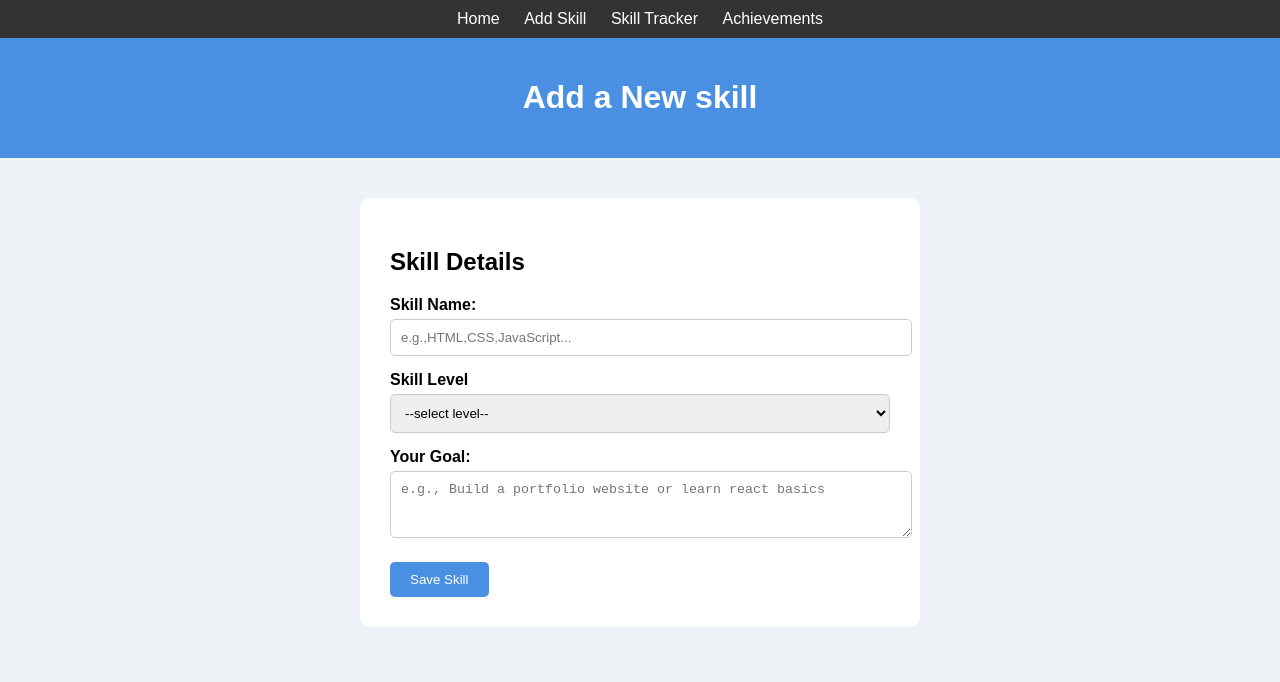
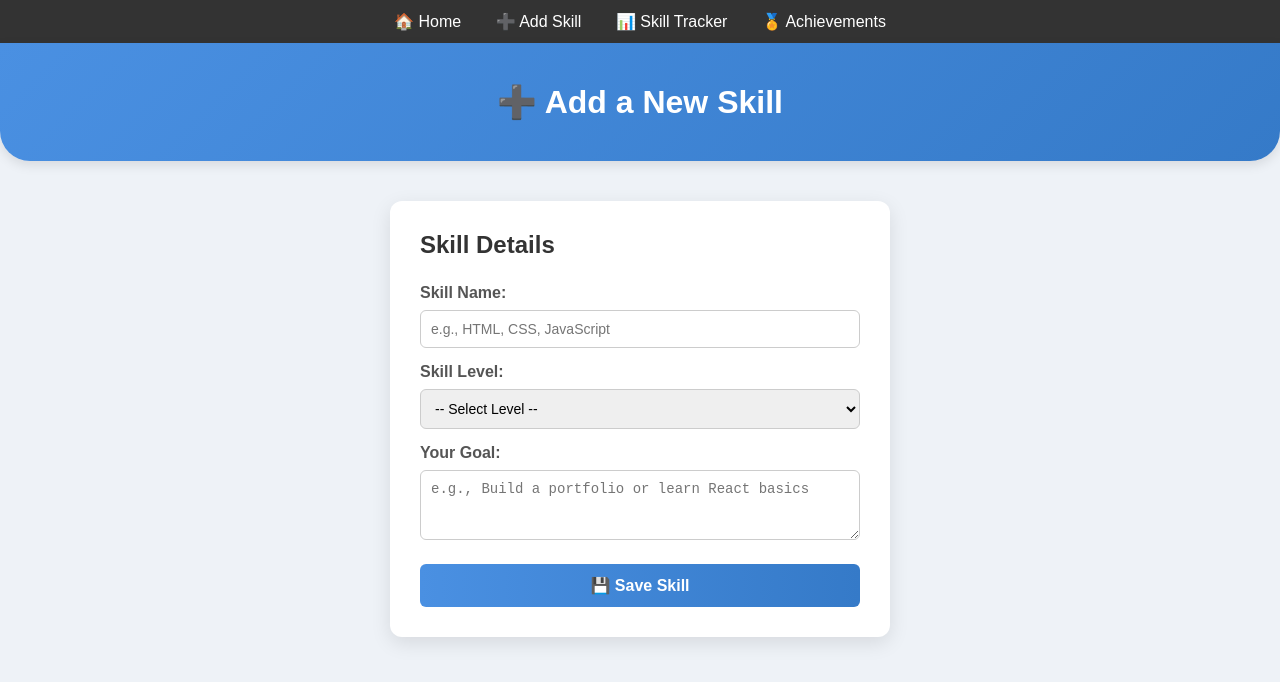
Before and after one commit to ravalika-rajula/track-my-skills, a plain HTML site: page add-skill.html in a window 1280 px wide. Drawn offline with Linux system fonts and the light colour scheme.

Commit message:
Update add-skill.html

```diff
--- a/add-skill.html
+++ b/add-skill.html
@@ -1,84 +1,138 @@
 <!DOCTYPE html>
-<html>
+<html lang="en">
 <head>
-        <title>Add skill - Track My Skills</title>
+  <meta charset="UTF-8" />
+  <title>Add Skill - Track My Skills</title>
   <style>
-        body {
-            font-family: Ariel, sans-serif;
-            background-color: #eef2f7;
-            margin:0;
+    * {
+      box-sizing: border-box;
+      margin: 0;
       padding: 0;
     }
-        header{
-            background-color: #4a90e2;
-            color: white;
-            padding: 20px;
+
+    body {
+      font-family: Arial, sans-serif;
+      background-color: #eef2f7;
+    }
+
+    nav {
+      background-color: #333;
+      padding: 12px 0;
       text-align: center;
     }
+
+    nav a {
+      color: white;
+      margin: 0 15px;
+      text-decoration: none;
+      font-weight: 500;
+      transition: color 0.3s ease;
+    }
+
+    nav a:hover {
+      color: #4a90e2;
+    }
+
+    header {
+      background: linear-gradient(135deg, #4a90e2, #357ac8);
+      color: white;
+      padding: 40px 20px;
+      text-align: center;
+      border-radius: 0 0 30px 30px;
+      box-shadow: 0 4px 12px rgba(0,0,0,0.1);
+    }
+
     .form-container {
       background-color: white;
-            width: 80%;
+      width: 90%;
       max-width: 500px;
       margin: 40px auto;
       padding: 30px;
-            border-radius: 10px;
-            box-shadow: 0 4px 10px rgba(0,0,0,0,1);
+      border-radius: 12px;
+      box-shadow: 0 6px 20px rgba(0, 0, 0, 0.1);
     }
-        .form-container h2{
-            margin-bottom: 20px;
+
+    .form-container h2 {
+      margin-bottom: 25px;
+      color: #333;
+      font-size: 24px;
     }
+
     label {
       display: block;
       margin-top: 15px;
       font-weight: bold;
+      color: #555;
     }
+
     input, select, textarea {
       width: 100%;
       padding: 10px;
-            margin-top: 5px;
-            border-radius: 5px;
+      margin-top: 8px;
+      border-radius: 6px;
       border: 1px solid #ccc;
+      font-size: 14px;
     }
+
     button {
-            background-color: #4a90e2;
+      background: linear-gradient(to right, #4a90e2, #357ac8);
       color: white;
-            padding: 10px 20px;
+      padding: 12px;
       border: none;
-            border-radius: 5px;
+      border-radius: 6px;
       margin-top: 20px;
-            cursor : pointer;
+      width: 100%;
+      font-size: 16px;
+      font-weight: bold;
+      cursor: pointer;
+      transition: background 0.3s ease, transform 0.2s ease;
     }
-        button.hover {
-            background-color: #357ac8;
+
+    button:hover {
+      background: linear-gradient(to right, #357ac8, #2f6bbf);
+      transform: scale(1.03);
+    }
+
+    @media (max-width: 600px) {
+      .form-container {
+        padding: 20px;
+      }
     }
   </style>
 </head>
 <body>
-        <nav style="background-color:#333; padding:10px; text-align:center;">
-  <a href="index.html" style="color:white; margin: 10px; text-decoration:none;">Home</a>
-  <a href="add-skill.html" style="color:white; margin: 10px; text-decoration:none;">Add Skill</a>
-  <a href="tracker.html" style="color:white; margin: 10px; text-decoration:none;">Skill Tracker</a>
-  <a href="achievements.html" style="color:white; margin: 10px; text-decoration:none;">Achievements</a>
+
+  <nav>
+    <a href="index.html">🏠 Home</a>
+    <a href="add-skill.html">➕ Add Skill</a>
+    <a href="tracker.html">📊 Skill Tracker</a>
+    <a href="achievements.html">🏅 Achievements</a>
   </nav>
+
   <header>
-            <h1>Add a New skill</h1>
+    <h1>➕ Add a New Skill</h1>
   </header>
+
   <div class="form-container">
-            <h2> Skill Details</h2>
+    <h2>Skill Details</h2>
     <form>
       <label for="skillname">Skill Name:</label>
-            <input type="text" id="skillname" placeholder="e.g.,HTML,CSS,JavaScript...">
-            <label for="level">Skill Level</label>
-            <select id="level">
-                <option value="">--select level--</option>
-                <option value="beginner">Beginner</option>
-                <option value="intermediate">Intermediate</option>
-                <option value="advanced">Advanced</option>
+      <input type="text" id="skillname" placeholder="e.g., HTML, CSS, JavaScript" required>
+
+      <label for="level">Skill Level:</label>
+      <select id="level" required>
+        <option value="">-- Select Level --</option>
+        <option value="beginner">👶 Beginner</option>
+        <option value="intermediate">🧠 Intermediate</option>
+        <option value="advanced">💪 Advanced</option>
       </select>
+
       <label for="goal">Your Goal:</label>
-            <textarea id="goal" rows="3" placeholder="e.g., Build a portfolio website or learn react basics"></textarea>
-        <button type="submit">Save Skill</button>
+      <textarea id="goal" rows="3" placeholder="e.g., Build a portfolio or learn React basics" required></textarea>
+
+      <button type="submit">💾 Save Skill</button>
     </form>
   </div>
+
 </body>
 </html>
```
Lines whose indentation alone changed are shown as unchanged.
